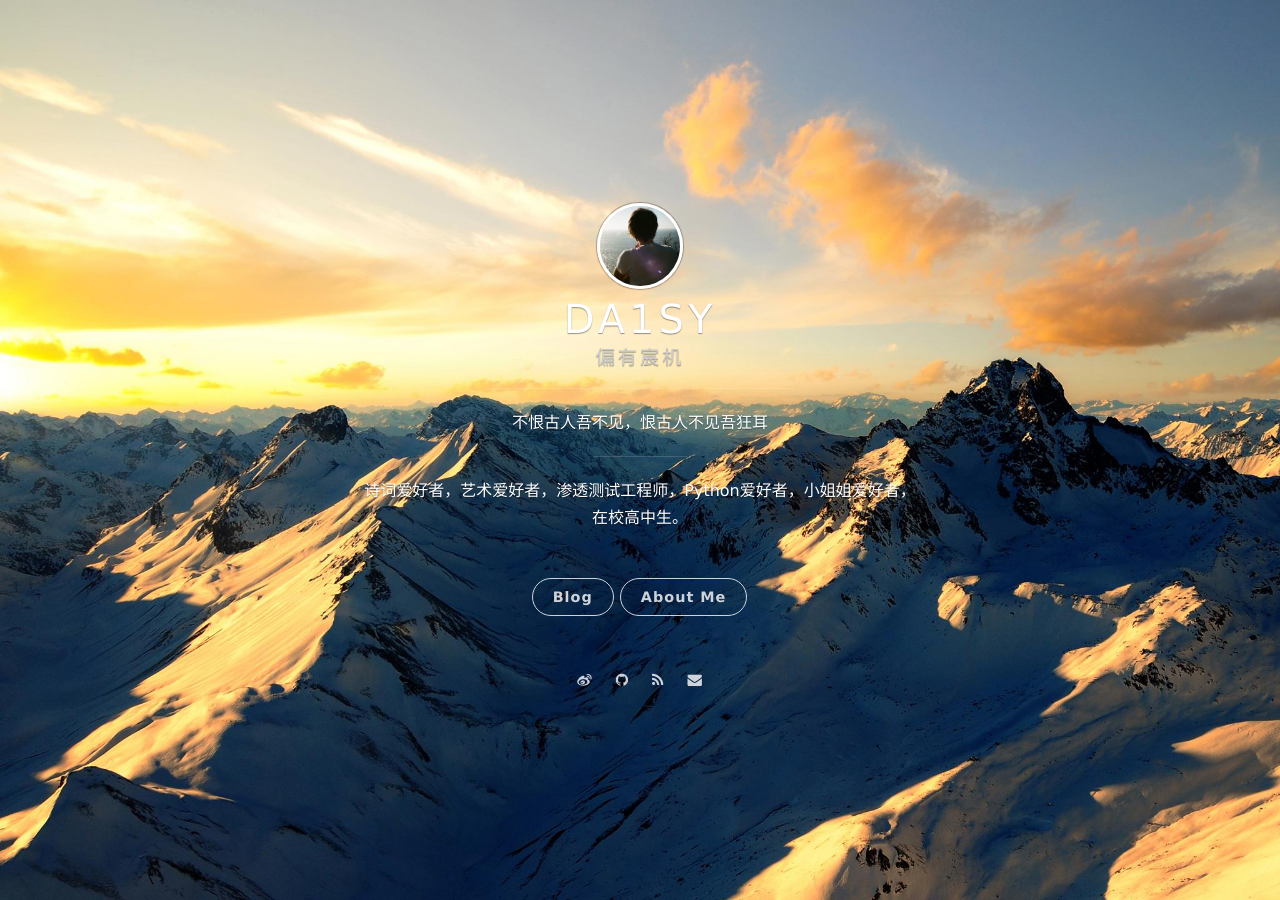
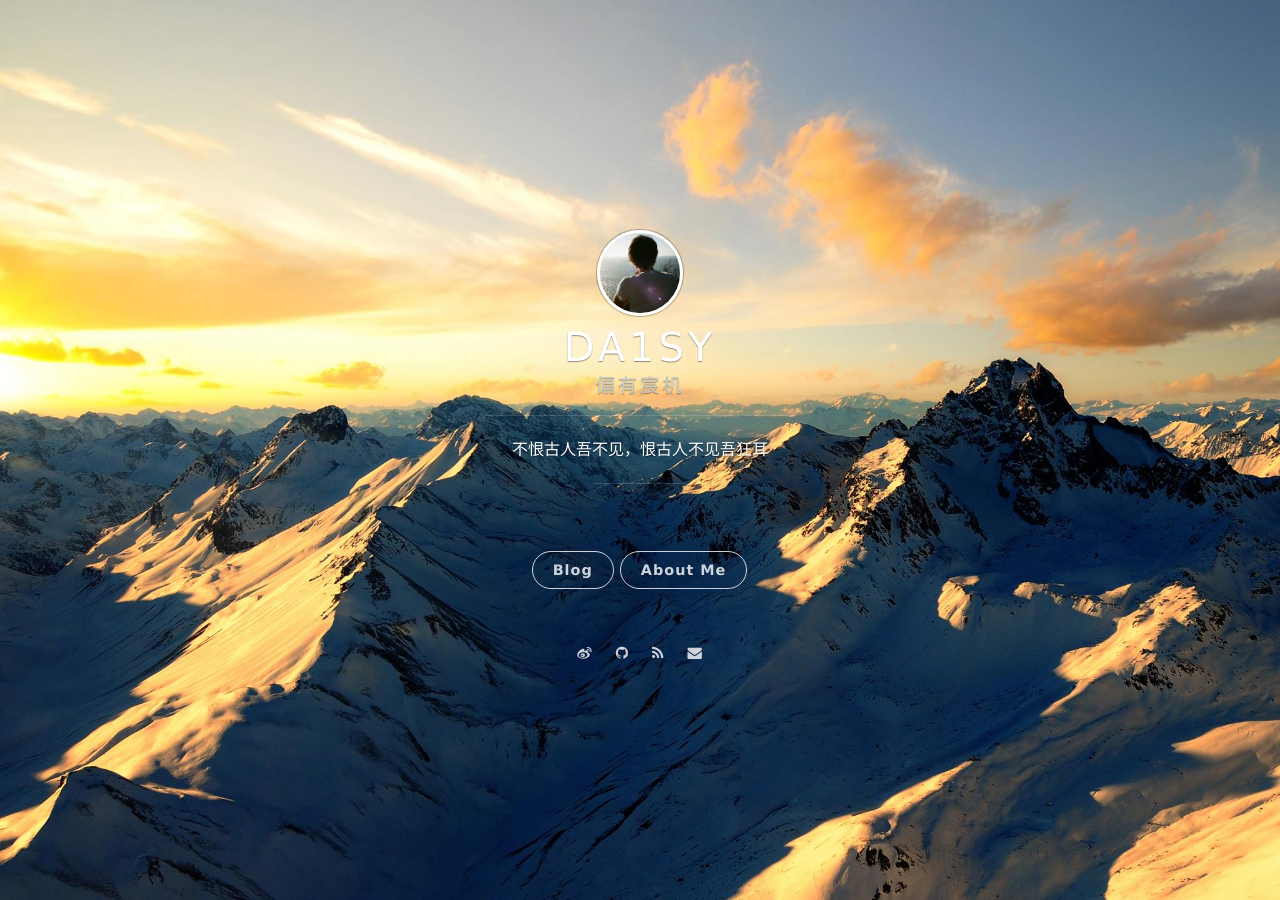
Before and after one commit to linusboyle/linusboyle.cn, a Jekyll site: the page built from index.html, in a window 1280 px wide. Built offline with Jekyll 4.4.1, drawn with Linux system fonts in a browser that asks for light colours; nearby versions of some CDN libraries; the list of posts is cut into pages by our own code; some of the changed lines change nothing that is shown.

Commit message:
Update _config.yml

```diff
--- a/_config.yml
+++ b/_config.yml
@@ -1,7 +1,7 @@
 # Basic
 title: DA1SY
 subtitle: 偏有宸机
-welcome_message: 诗词爱好者，艺术爱好者，渗透测试工程师，Python爱好者，小姐姐爱好者，在校高中生。
+#welcome_message: 诗词爱好者，艺术爱好者，渗透测试工程师，Python爱好者，小姐姐爱好者，在校高中生。
 description: 不恨古人吾不见，恨古人不见吾狂耳
 creator: <a href="https://github.com/da1sy">@DA1SY</a>
 
```
